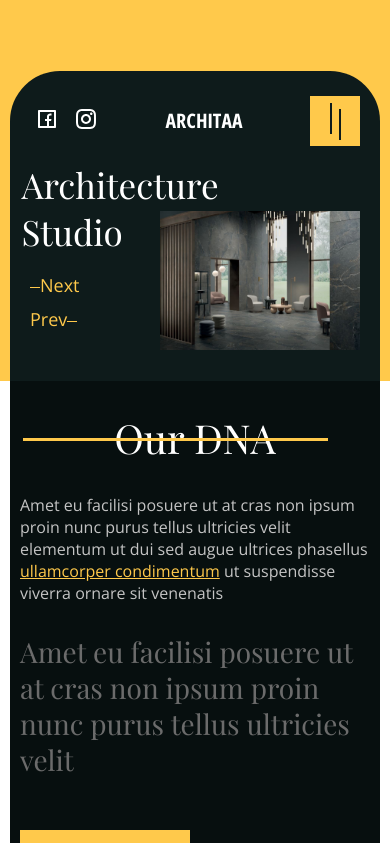
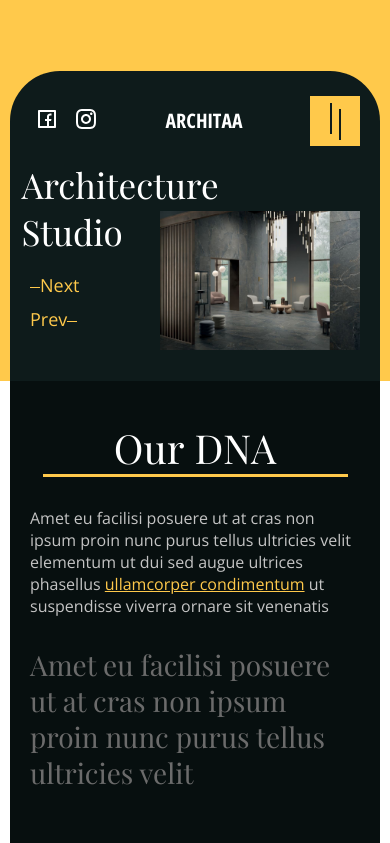
Before and after one commit to jfilya/Architecture-Studio, a React (Create React App) app in the folder archhittaa/: page / in a window 390 px wide. Shown: the top 843 px of the page. Built offline with nearby package versions, Linux system fonts and the light colour scheme.

Commit message:
fix: correct section our adaptive

```diff
--- a/archhittaa/src/components/Our/Our.jsx
+++ b/archhittaa/src/components/Our/Our.jsx
@@ -7,7 +7,7 @@
           <div className={style.our__block}>
             <img src="images/our-img.jpg" alt="our-img" />
             <div className={style.our__text}>
-              <h2>Our DNA</h2>
+              <h2>Our&nbsp;DNA <span></span></h2>
               <p className={style.our__text_first}>
                 Amet eu facilisi posuere ut at cras non ipsum proin nunc purus
                 tellus ultricies velit elementum ut dui sed augue ultrices
--- a/archhittaa/src/components/Our/Our.module.scss
+++ b/archhittaa/src/components/Our/Our.module.scss
@@ -29,13 +29,11 @@
       left: -170px;
       z-index: 4;
       margin-bottom: 30px;
-      &::before {
-        content: "";
-        position: absolute;
-        width: 305px;
+      max-width: 570px;
+      span {
+        max-width: 305px;
+        width: 100%;
         height: 3px;
-        top: 50%;
-        right: 12%;
         background: $highlight;
       }
     }
@@ -56,7 +54,6 @@
       line-height: 36px;
       margin-bottom: 52px;
     }
-
   }
 }
 @media screen and (max-width: 1700px) {
@@ -74,6 +71,28 @@
       min-height: 656px;
       height: fit-content;
     }
+    &__text {
+      h2 {
+        width: 100%;
+        span {
+          width: 100%;
+        }
+      }
+    }
+  }
+}
+@media screen and (max-width: 1070px) {
+  .our {
+    &__block {
+      padding: 0px;
+      padding-top: 30px;
+    }
+    &__text {
+      padding: 10px;
+      h2 {
+        left: 0px;
+      }
+    }
   }
 }
 @media screen and (max-width: 990px) {
@@ -88,10 +107,25 @@
       margin: 20px auto;
     }
     &__text {
-      padding: 0px;
       h2 {
-        left: 0px;
+        max-width: 520px;
+        span {
+          width: 268px;
+        }
       }
     }
   }
 }
+@media screen and (max-width: 550px) {
+  .our {
+    &__text {
+      h2 {
+        left: 0px;
+        flex-direction: column;
+        span {
+          width: 100%;
+        }
+      }
+    }
+  }
+}
--- a/archhittaa/src/index.scss
+++ b/archhittaa/src/index.scss
@@ -63,7 +63,8 @@
   font-weight: 400;
   @include flex-container();
   span {
-    width: 305px;
+    max-width: 305px;
+    width: 100%;
     height: 3px;
     background: $lightdarkcolor;
   }
@@ -94,8 +95,5 @@
     font-size: 40px;
     display: flex;
     flex-direction: column-reverse;
-    span{
-      width: 100%;
-    }
   }
 }
```
